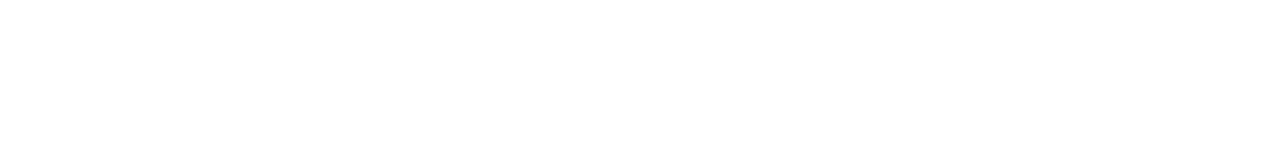
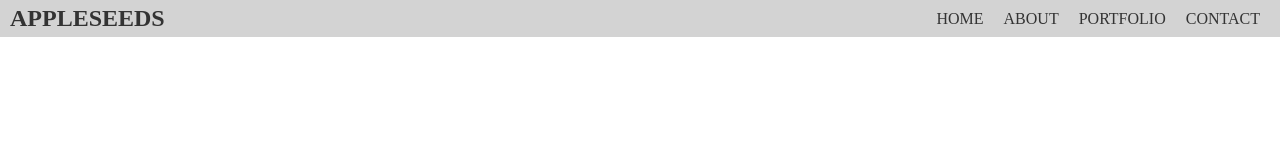
Before and after one commit to Philmon43/Appleseedbootcamp, a plain HTML site: page Week-Two/Tuesday/18.2-refactor_css_variables.html in a window 1280 px wide. Drawn offline with Linux system fonts and the light colour scheme.

Commit message:
css variables

```diff
--- a/Week-Two/Tuesday/18.2-refactor_css_variables.html
+++ b/Week-Two/Tuesday/18.2-refactor_css_variables.html
@@ -5,7 +5,68 @@
     <meta name="viewport" content="width=device-width, initial-scale=1.0">
     <title>18.2-refactor_css_variables</title>
 </head>
+<style>
+    /* css variables */
+
+    :root{
+        --bgcolor:  lightgray;
+        --darcolor: #333
+    }
+    * {
+        box-sizing: border-box;
+        padding: 0;
+        margin: 0;
+    }
+
+    .container {
+        display: flex;
+        background: var(--bgcolor);
+        align-items: center;
+        color: var(--darcolor);
+        padding: 5px 10px;
+    }
+
+    .container>.title {
+        flex-grow: 1;
+    }
+
+    ul {
+        display: flex;
+        list-style: none;
+    }
+
+    a {
+        text-decoration: none;
+        padding: 10px;
+        color:var(--darcolor);
+    }
+
+    /* from tablet to smart fones */
+    @media only screen and (max-width: 678px) {
+
+        .container,
+        ul {
+            flex-grow: 0;
+            flex-direction: column;
+        }
+    }
+</style>
+
 <body>
+    <div class="container">
+        <div class="title">
+            <h2>APPLESEEDS</h2>
+        </div>
+        <div class="navbar">
+            <ul>
+                <li><a href="#">HOME</a></li>
+                <li><a href="#">ABOUT</a></li>
+                <li><a href="#">PORTFOLIO</a></li>
+                <li><a href="#">CONTACT</a></li>
 
+            </ul>
+        </div>
+    </div>
 </body>
+
 </html>
```
Also changed, not shown: Week-Two/Tuesday/19.2-simple_transition.html (added).
